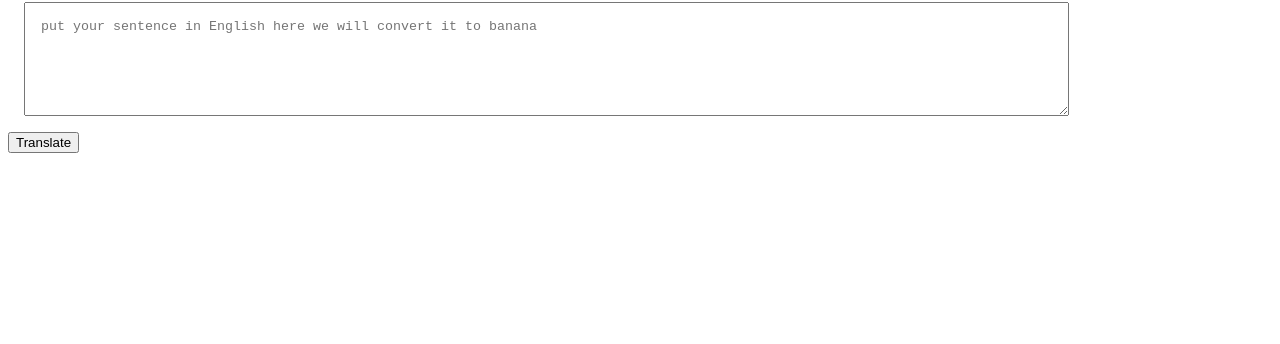
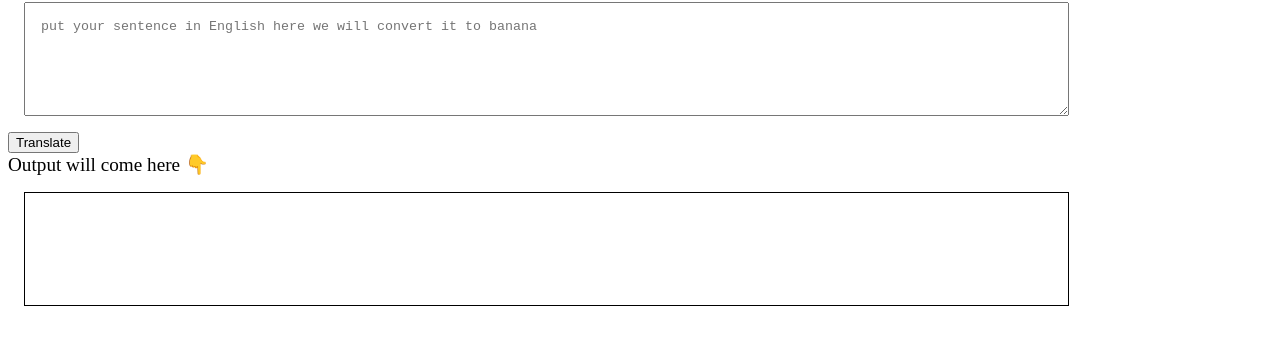
Before and after one commit to abhij24/banana-speak, a plain HTML site: page index.html in a window 1280 px wide. Shown: the part 78-422 px from the top of the page. Drawn offline with Linux system fonts and the light colour scheme.

Commit message:
input putput processing

```diff
--- a/index.html
+++ b/index.html
@@ -1,5 +1,6 @@
 <!DOCTYPE html>
 <html lang="en">
+
 <head>
     <meta charset="UTF-8">
     <meta http-equiv="X-UA-Compatible" content="IE=edge">
@@ -13,13 +14,26 @@
             margin: 1rem;
             padding: 1rem;
         }
+
+        #output {
+            border: 1px solid black;
+            height: 10vh;
+            width: 80%;
+            margin: 1rem;
+            padding: 1rem;
+        }
     </style>
 
 </head>
+
 <body>
     <h1>Banana talk </h1>
-    <textarea placeholder="put your sentence in English here we will convert it to banana"></textarea>
+    <textarea id="txt-input" placeholder="put your sentence in English here we will convert it to banana"></textarea>
     <button id="btn-translate">Translate</button>
+
+    <div style="font-size: larger; "> Output will come here 👇</div>
+    <div id="output"></div>
     <script src="app.js" type="text/javascript"></script>
 </body>
+
 </html>
```
